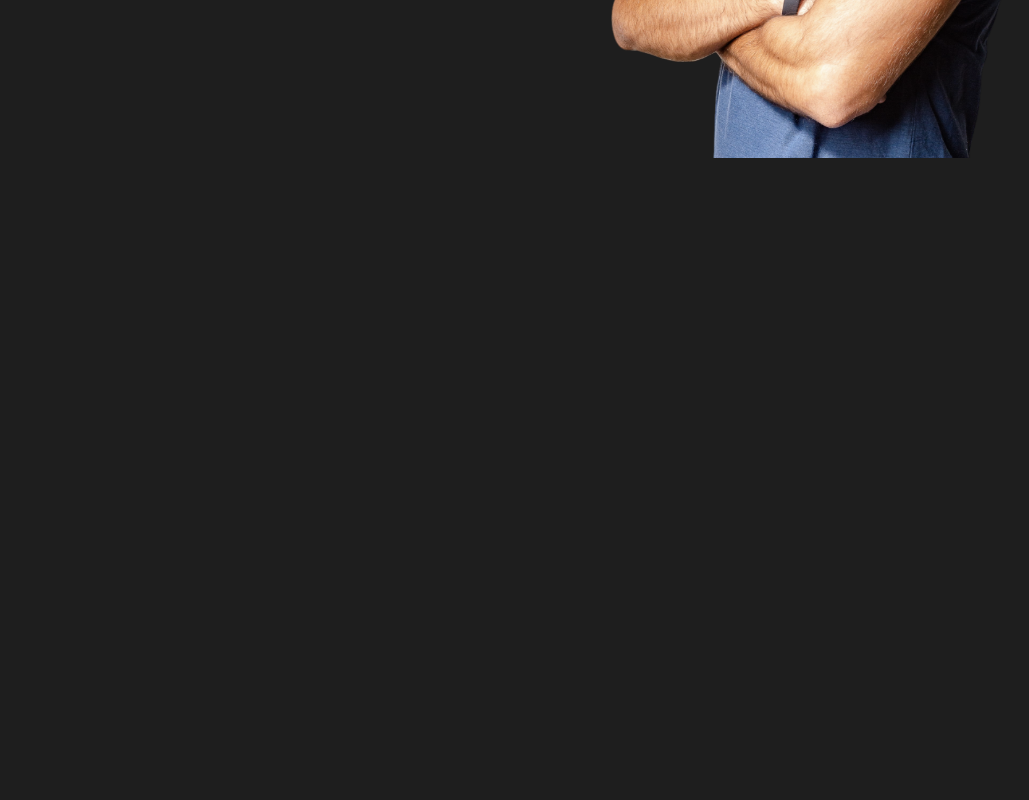
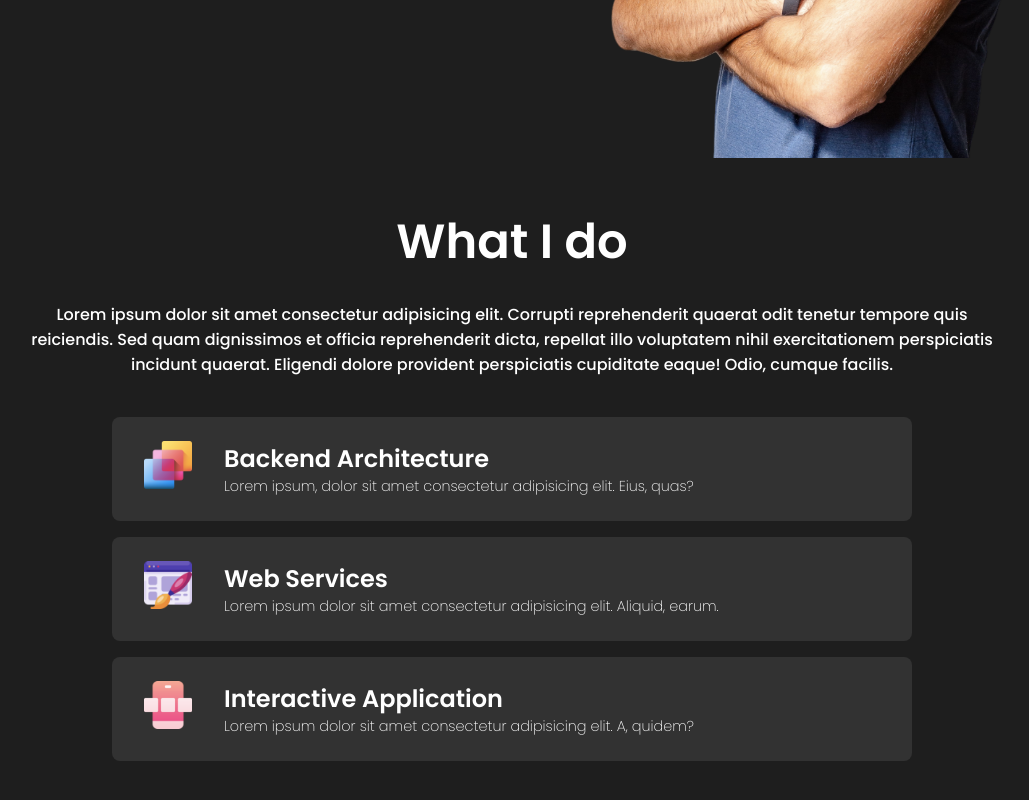
Before and after one commit to Rasyid-deve/portfolio-app, a React (Create React App) app: page / in a window 1280 px wide. Shown: the part 658-1458 px from the top of the page, without its empty margins (128-1157 px from the left). Before the commit the page ends 816 px from the top, so only its background shows below. Built offline with nearby package versions, Linux system fonts and the light colour scheme.

Commit message:
update about page

```diff
--- a/src/App.js
+++ b/src/App.js
@@ -1,11 +1,13 @@
 import Intro from './components/Intro/intro';
 import Navbar from './components/NavBar/navbar';
+import Skills from './components/Skills/skills';
 
 function App() {
   return (
     <div className="App">
       <Navbar />
       <Intro />
+      <Skills />
     </div>
   );
 }
--- a/src/components/NavBar/navbar.css
+++ b/src/components/NavBar/navbar.css
@@ -1,4 +1,5 @@
 .navbar {
+  background: rgb(30, 30, 30);
   height: 5rem;
   width: 95vw;
   max-width: 110rem;
--- /dev/null
+++ b/src/components/Skills/skills.css
@@ -0,0 +1,71 @@
+#skills {
+  overflow: hidden;
+  width: 100vw;
+  max-width: 65rem;
+  display: flex;
+  flex-direction: column;
+  align-items: center;
+  justify-content: center;
+  text-align: center;
+  margin: 0 auto;
+}
+
+.skillTitle {
+  font-size: 3rem;
+  font-weight: 600;
+  padding-top: 3rem;
+  margin-bottom: 1.5rem;
+}
+
+.skillDesc {
+  font-weight: 400;
+  font-size: 1rem;
+  min-width: 51rem;
+  padding: 0 2rem;
+}
+
+.skillBars {
+  margin: 1.5rem;
+  width: 100vw;
+  max-width: 80%;
+  text-align: left;
+}
+
+.skillBar {
+  display: flex;
+  margin: 1rem;
+  padding: 1.5rem 2rem;
+  border-radius: 0.5rem;
+  background: rgb(50, 50, 50);
+}
+
+.skillBarImg {
+  object-fit: cover;
+  height: 3rem;
+  width: 3rem;
+  margin-right: 2rem;
+}
+
+.skillBarText > p {
+  font-size: 0.9rem;
+  font-weight: 200;
+}
+
+@media screen and (max-width:720px) {
+    .skillBarText>p {
+        font-size: 2vw;
+    }
+}
+
+@media screen and (max-width:480px) {
+    .skillBarText>p {
+        font-size: 3vw;
+    }
+    .skillBarImg {
+        height: 2.25rem;
+        width: 2.25rem;
+    }
+    .skillBarText>h2 {
+        font-size: 5vw;
+    }
+}
--- /dev/null
+++ b/src/components/Skills/skills.js
@@ -0,0 +1,43 @@
+import './skills.css';
+
+import React from 'react';
+import UIDesign from '../../assets/ui-design.png';
+import WebDesign from '../../assets/website-design.png';
+import AppDesign from '../../assets/app-design.png';
+
+const Skills = () => {
+  return (
+    <section id="skills">
+      <span className="skillTitle">What I do</span>
+      <span className="skillDesc">
+        Lorem ipsum dolor sit amet consectetur adipisicing elit. Corrupti reprehenderit quaerat odit tenetur tempore quis reiciendis. Sed quam dignissimos et officia reprehenderit dicta, repellat illo voluptatem nihil exercitationem
+        perspiciatis incidunt quaerat. Eligendi dolore provident perspiciatis cupiditate eaque! Odio, cumque facilis.
+      </span>
+      <div className="skillBars">
+        <div className="skillBar">
+          <img src={UIDesign} alt="UIDesign" className="skillBarImg" />
+          <div className="skillBarText">
+            <h2>Backend Architecture</h2>
+            <p>Lorem ipsum, dolor sit amet consectetur adipisicing elit. Eius, quas?</p>
+          </div>
+        </div>
+        <div className="skillBar">
+          <img src={WebDesign} alt="WebDesign" className="skillBarImg" />
+          <div className="skillBarText">
+            <h2>Web Services</h2>
+            <p>Lorem ipsum dolor sit amet consectetur adipisicing elit. Aliquid, earum.</p>
+          </div>
+        </div>
+        <div className="skillBar">
+          <img src={AppDesign} alt="AppDesign" className="skillBarImg" />
+          <div className="skillBarText">
+            <h2>Interactive Application</h2>
+            <p>Lorem ipsum dolor sit amet consectetur adipisicing elit. A, quidem?</p>
+          </div>
+        </div>
+      </div>
+    </section>
+  );
+};
+
+export default Skills;
```
